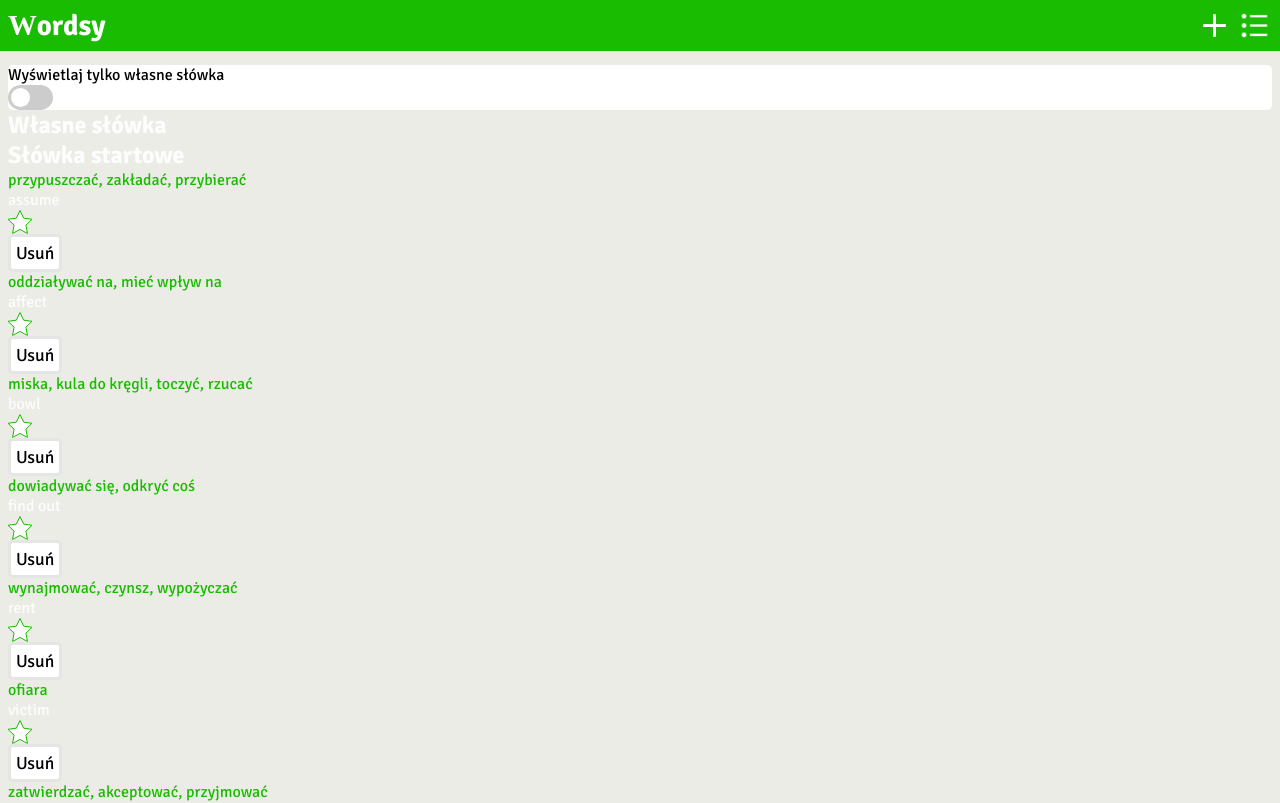
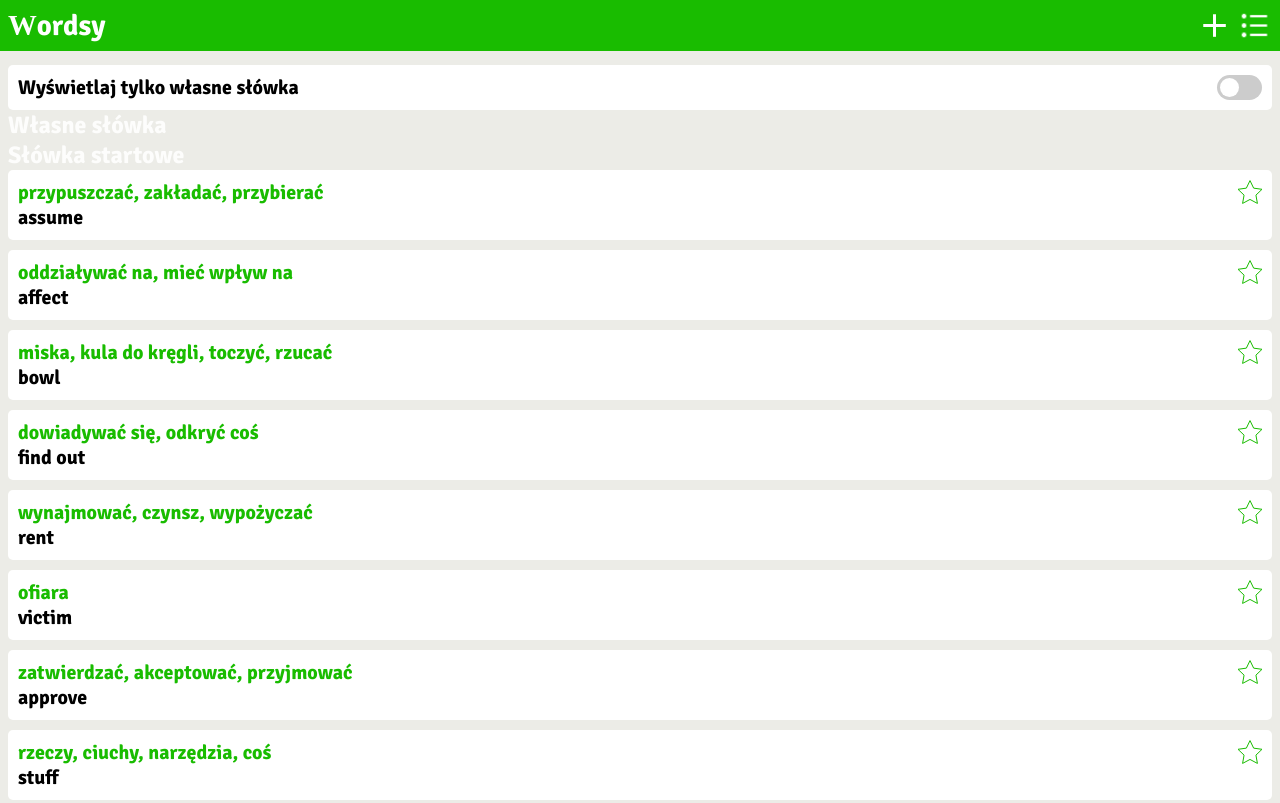
Before and after one commit to Piotrko64/wordsy, a Vue app: page /List in a window 1280 px wide. Shown: the top 803 px of the page. Built offline with nearby package versions, Linux system fonts and the light colour scheme; a web font is replaced by a local one; what v-wave would draw is missing.

Commit message:
Fix problem with filtering store

```diff
--- a/src/components/addWordsPage/AddWordsForm.vue
+++ b/src/components/addWordsPage/AddWordsForm.vue
@@ -7,10 +7,9 @@
 import { v4 as uuidv4 } from 'uuid';
 import { validatorWord } from './helpers/validatorWord';
 
-const dataForm: Record<
-   'wordPL' | 'wordEN' | 'examplePL' | 'exampleEN' | 'id',
-   string
-> = reactive({
+type FormInputs = 'wordPL' | 'wordEN' | 'examplePL' | 'exampleEN' | 'id';
+
+const dataForm: Record<FormInputs, string> = reactive({
    id: uuidv4(),
    wordPL: '',
    wordEN: '',
@@ -38,6 +37,7 @@
       return;
    }
    validMessage.value = validObject.msg;
+   dataForm.id = uuidv4();
    addNewOwnWord(dataForm);
 }
 </script>
--- a/src/components/listPage/SingleWord.vue
+++ b/src/components/listPage/SingleWord.vue
@@ -6,7 +6,7 @@
 
 const store = useWordsStore();
 
-const { addWordAsFavourite } = store;
+const { addWordAsFavourite, deleteWord } = store;
 
 const { wordPL, wordEN, fav, id, ownWord } = defineProps<{
    id: string;
@@ -22,14 +22,29 @@
 </script>
 
 <template>
-   <div class="pl">{{ wordPL }}</div>
-   <div class="en">{{ wordEN }}</div>
-   <Star :isActive="fav" @click-star="addFav" />
-   <button v-if="ownWord">Usuń</button>
+   <div class="block whiteBlock flex">
+      <div class="words">
+         <div class="pl">{{ wordPL }}</div>
+         <div class="en">{{ wordEN }}</div>
+      </div>
+      <div>
+         <Star :isActive="fav" @click-star="addFav" />
+         <button v-if="ownWord" @click="deleteWord(id)">Usuń</button>
+      </div>
+   </div>
 </template>
 
 <style scoped lang="scss">
+.block {
+   display: flex;
+   justify-content: space-between;
+}
 .pl {
    color: var(--green);
 }
+.flex {
+   display: flex;
+   flex-direction: column;
+   margin-bottom: 10px;
+}
 </style>
--- a/src/components/listPage/lllListMainComponent.vue
+++ b/src/components/listPage/lllListMainComponent.vue
@@ -7,9 +7,10 @@
 </script>
 <template>
    <div>
-      <div class="whiteBlock">
-         <div>Wyświetlaj tylko własne słówka</div>
+      <div class="centerFlex flex whiteBlock">
+         <div class="text">Wyświetlaj tylko własne słówka</div>
 
+         <div>
             <label class="toggler-wrapper style-1">
                <input
                   type="checkbox"
@@ -19,6 +20,7 @@
                <div class="toggler-slider"><div class="toggler-knob"></div></div
             ></label>
          </div>
+      </div>
       <div>
          <h2>Własne słówka</h2>
          <div v-for="word in getOwnWords" class="block">
@@ -27,6 +29,7 @@
                :fav="!!word.fav"
                :wordPL="word.wordPL"
                :wordEN="word.wordEN"
+               :ownWord="true"
             />
          </div>
       </div>
@@ -38,13 +41,22 @@
                :fav="!!word.fav"
                :wordPL="word.wordPL"
                :wordEN="word.wordEN"
-               :ownWord="true"
             />
          </div>
       </div>
    </div>
 </template>
 <style scoped lang="scss">
+.flex {
+   justify-content: space-between;
+   width: 100%;
+   padding: 10px;
+   flex-direction: row;
+   font-size: 1.25rem;
+   font-weight: 700;
+}
+.text {
+}
 .pl {
    color: var(--green);
 }
--- a/src/stores/WordsStore.ts
+++ b/src/stores/WordsStore.ts
@@ -67,7 +67,6 @@
          }
       },
       filterFavWords(filter: boolean) {
-         console.log(filter);
          this.progress = 0;
          this.onlyFavWords = filter;
          this.allWords = (
@@ -75,6 +74,14 @@
                ? [...this.ownWords]
                : [...this.ownWords, ...this.startWords]
          ).filter((example) => (filter ? example.fav : true));
+      },
+
+      deleteWord(id: string) {
+         this.ownWords = this.ownWords.filter((word) => word.id !== id);
+         this.allWords = this.allWords.filter((word) => word.id !== id);
+
+         console.log(this.ownWords);
+         saveOwnWordsToLocalStorage(this.ownWords, 'ownWords');
       },
 
       shuffleWords() {
@@ -86,7 +93,6 @@
       },
 
       addWordAsFavourite(id: string) {
-         console.log('aa');
          const findIndex = this.allWords.findIndex(
             (example) => example.id === id
          );
--- a/src/ui/form/BaseInput.vue
+++ b/src/ui/form/BaseInput.vue
@@ -1,9 +1,9 @@
 <script setup lang="ts">
-import { Ref, ref, watch } from "vue";
+import { Ref, ref, watch } from 'vue';
 
 const {
    requiredInput,
-    typeInput = "text",
+   typeInput = 'text',
    name,
    title,
    minLength,
@@ -17,18 +17,17 @@
    placeholder: string;
 }>();
 
-const emits = defineEmits(["updateData"]);
+const emits = defineEmits(['updateData']);
 
-const errorInputMesage: Ref<string> = ref("");
+const errorInputMesage: Ref<string> = ref('');
 const isBlur: Ref<boolean> = ref(false);
-const valueInput: Ref<string> = ref("");
+const valueInput: Ref<string> = ref('');
 const isValid: Ref<boolean> = ref(true);
 
 watch([isBlur], () => {
    isValid.value = false;
-    if (requiredInput && valueInput.value.trim() === "") {
-        console.log(requiredInput);
-        errorInputMesage.value = "To pole musi być uzupełnione!";
+   if (requiredInput && valueInput.value.trim() === '') {
+      errorInputMesage.value = 'To pole musi być uzupełnione!';
    } else if (valueInput.value.length < minLength) {
       errorInputMesage.value = `Minimalna liczba znaków to ${minLength}`;
    } else {
```
Also changed, not shown: src/ui/modal/ModalYesOrNot.vue (added). Lines whose indentation alone changed are shown as unchanged.
